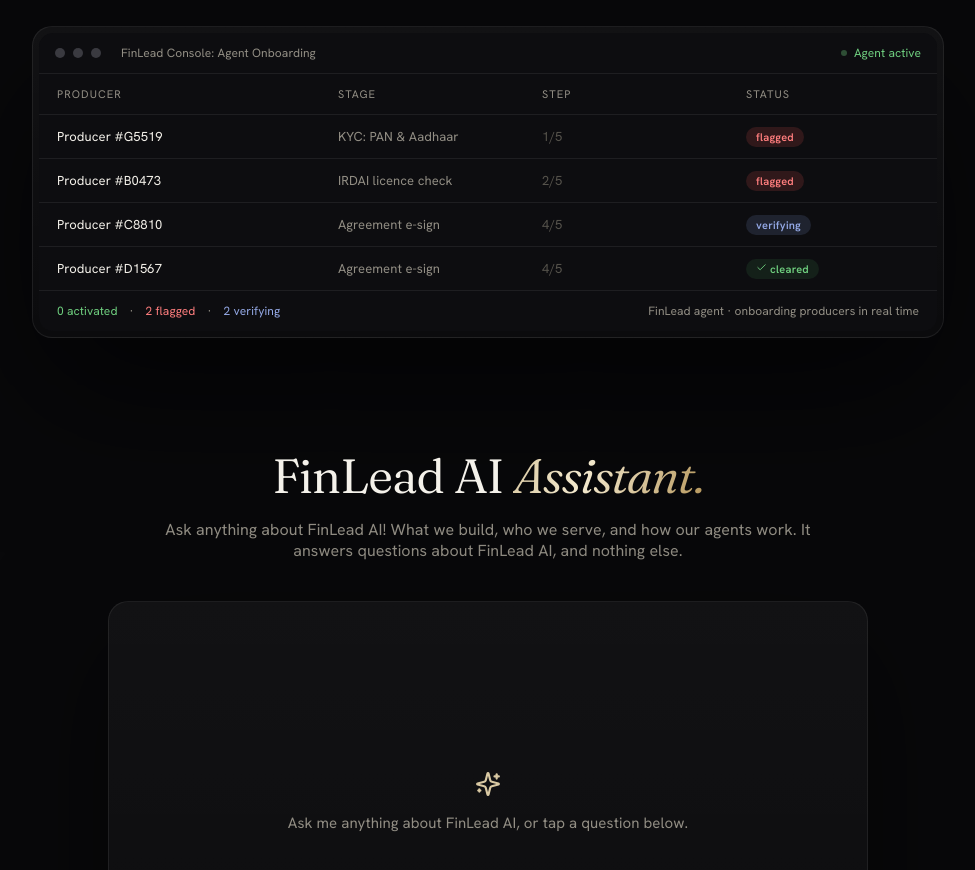
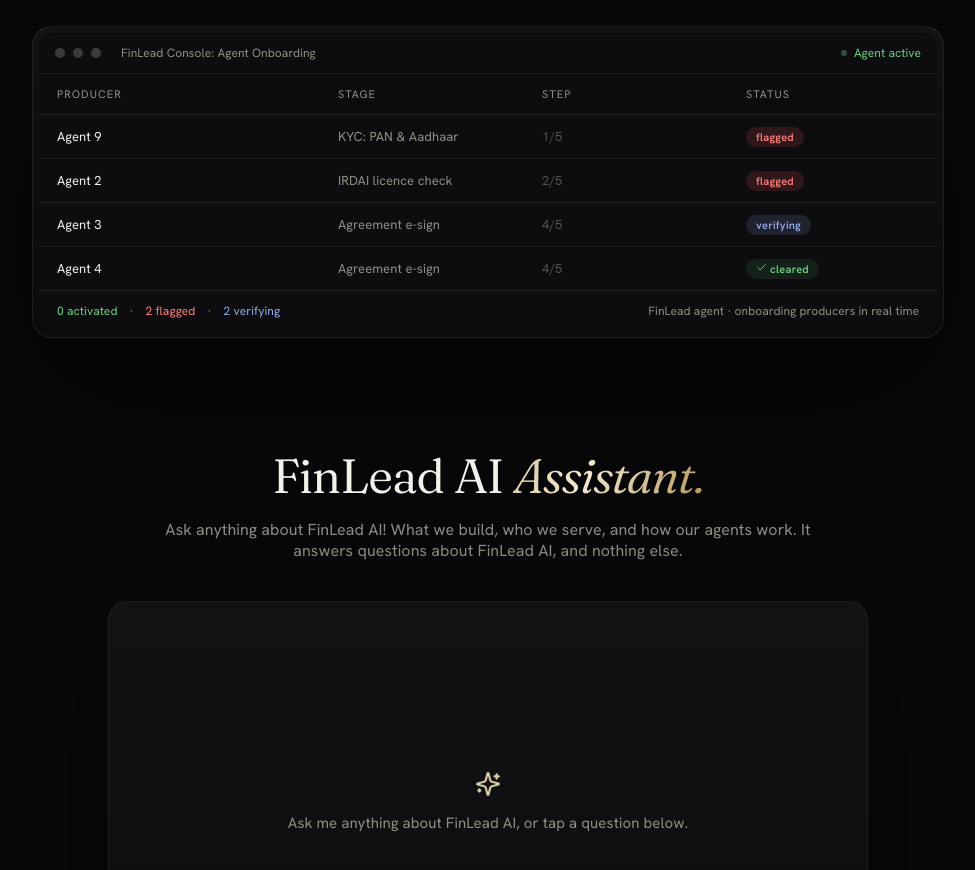
Before and after one commit to Insuryance/FinLeadWeb, a Next.js app: page / in a window 1280 px wide. Shown: the part 2320-3190 px from the top of the page, without its empty margins (152-1127 px from the left). Built offline with nearby package versions, Linux system fonts and the light colour scheme.

Commit message:
Update page.jsx

```diff
--- a/app/page.jsx
+++ b/app/page.jsx
@@ -70,6 +70,12 @@ const REASONS = {
 const mkRow = () => ({ name: `${POOL[rnd(0, POOL.length - 1)]} · ${MONTHS[rnd(0, MONTHS.length - 1)]}`, expected: mkAmt(), reconciled: null, status: "processing", reason: REASONS.processing, flash: true, id: Math.random() });
 
 function LiveConsole() {
+  const [isMobile, setIsMobile] = useState(false);
+  useEffect(() => {
+    const check = () => setIsMobile(window.innerWidth < 600);
+    check(); window.addEventListener("resize", check);
+    return () => window.removeEventListener("resize", check);
+  }, []);
   const [rows, setRows] = useState([
     { name: "ABC Life · Apr'26", expected: 1240500, reconciled: 1240500, status: "matched", reason: REASONS.matched, id: 1 },
     { name: "XYZ General Insurance · Apr'26", expected: 815200, reconciled: 802900, status: "flagged", reason: "Variance of ₹12,300 detected — suspected TDS/rate mismatch on slab 2. Held for review.", id: 2 },
@@ -120,7 +126,7 @@ function LiveConsole() {
         </div>
         {rows.map((r) => (
           <div className={`fl-row${r.flash ? " fl-rowflash" : ""}`} key={r.id}>
-            <span style={{ color: "var(--ivory)" }}>{r.name}</span>
+            <span style={{ color: "var(--ivory)" }}>{isMobile ? r.name.split(" · ")[0].replace(/ (General|Health) Insurance/, m => m.includes("Health") ? " Health" : " Gen Ins") : r.name}</span>
             <span className="fl-muted">{inr(r.expected)}</span>
             <span style={{ color: r.reconciled == null ? "var(--muted2)" : "var(--ivory)" }}>{r.reconciled == null ? "-" : inr(r.reconciled)}</span>
             <span style={{ position: "relative", overflow: "visible" }} onMouseEnter={() => setHover(r.id)} onMouseLeave={() => setHover(null)} onClick={() => setHover(hover === r.id ? null : r.id)}>
@@ -146,7 +152,7 @@ function LiveConsole() {
   );
 }
 /* ---------- Second live demo: Agent Onboarding feed ---------- */
-const ONB_NAMES = ["Producer #A2291", "Producer #B0473", "Producer #C8810", "Producer #D1567", "Producer #E4002", "Producer #F7320", "Producer #G5519"];
+const ONB_NAMES = ["Agent 1", "Agent 2", "Agent 3", "Agent 4", "Agent 5", "Agent 6", "Agent 7", "Agent 8", "Agent 9", "Agent 10"];
 const ONB_STAGES = [
   "KYC: PAN & Aadhaar",
   "IRDAI licence check",
@@ -167,11 +173,17 @@ const mkOnb = () => {
 };
 
 function OnboardConsole() {
+  const [isMobile, setIsMobile] = useState(false);
+  useEffect(() => {
+    const check = () => setIsMobile(window.innerWidth < 600);
+    check(); window.addEventListener("resize", check);
+    return () => window.removeEventListener("resize", check);
+  }, []);
   const [rows, setRows] = useState([
-    { name: "Producer #A2291", stage: "Activation", stageIdx: 4, status: "activated", reason: "All checks passed. Producer activated and ready to transact.", id: 1 },
-    { name: "Producer #B0473", stage: "IRDAI licence check", stageIdx: 1, status: "flagged", reason: "Licence number could not be verified against the IRDAI registry. Held for manual review.", id: 2 },
-    { name: "Producer #C8810", stage: "PoSP exam status", stageIdx: 2, status: "verifying", reason: "Agent is confirming PoSP certification and exam completion.", id: 3 },
-    { name: "Producer #D1567", stage: "Agreement e-sign", stageIdx: 3, status: "cleared", reason: "Stage cleared. Awaiting the next step in onboarding.", id: 4 },
+    { name: "Agent 1", stage: "Activation", stageIdx: 4, status: "activated", reason: "All checks passed. Producer activated and ready to transact.", id: 1 },
+    { name: "Agent 2", stage: "IRDAI licence check", stageIdx: 1, status: "flagged", reason: "Licence number could not be verified against the IRDAI registry. Held for manual review.", id: 2 },
+    { name: "Agent 3", stage: "PoSP exam status", stageIdx: 2, status: "verifying", reason: "Agent is confirming PoSP certification and exam completion.", id: 3 },
+    { name: "Agent 4", stage: "Agreement e-sign", stageIdx: 3, status: "cleared", reason: "Stage cleared. Awaiting the next step in onboarding.", id: 4 },
   ]);
   const [hover, setHover] = useState(null);
   useEffect(() => {
@@ -226,7 +238,7 @@ function OnboardConsole() {
         </div>
         {rows.map((r) => (
           <div className={`fl-row${r.flash ? " fl-rowflash" : ""}`} key={r.id}>
-            <span style={{ color: "var(--ivory)" }}>{r.name}</span>
+           <span style={{ color: "var(--ivory)" }}>{r.name}</span>
             <span className="fl-muted">{r.stage}</span>
             <span style={{ color: "var(--muted2)" }}>{r.stageIdx + 1}/5</span>
             <span style={{ position: "relative", overflow: "visible" }} onMouseEnter={() => setHover(r.id)} onMouseLeave={() => setHover(null)} onClick={() => setHover(hover === r.id ? null : r.id)}>
```
